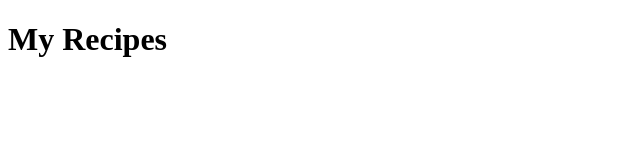
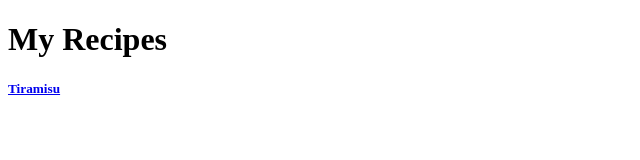
Before and after one commit to XeroDusk/od_rec, a plain HTML site: page index.html in a window 1280 px wide. Shown: the full height of the page, 0-640 px from the left. Drawn offline with Linux system fonts and the light colour scheme.

Commit message:
Create new file named Tiramisu.html Linked it from index.html

```diff
--- a/index.html
+++ b/index.html
@@ -8,5 +8,6 @@
     </head>
     <body>
         <h1>My Recipes</h1>
+        <a href="recipes/tiramisu.html"><h5>Tiramisu</h5></a>
     </body>
 </html>
```
Also changed, not shown: recipes/tiramisu.html (added).
